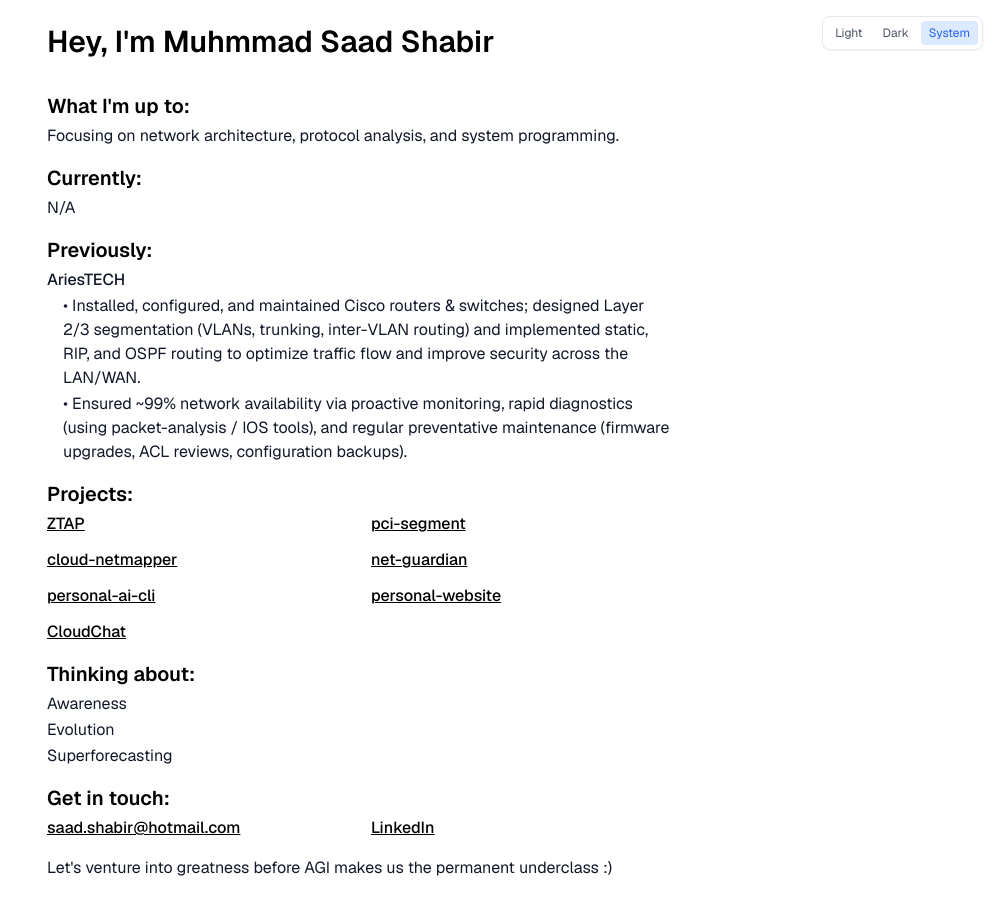
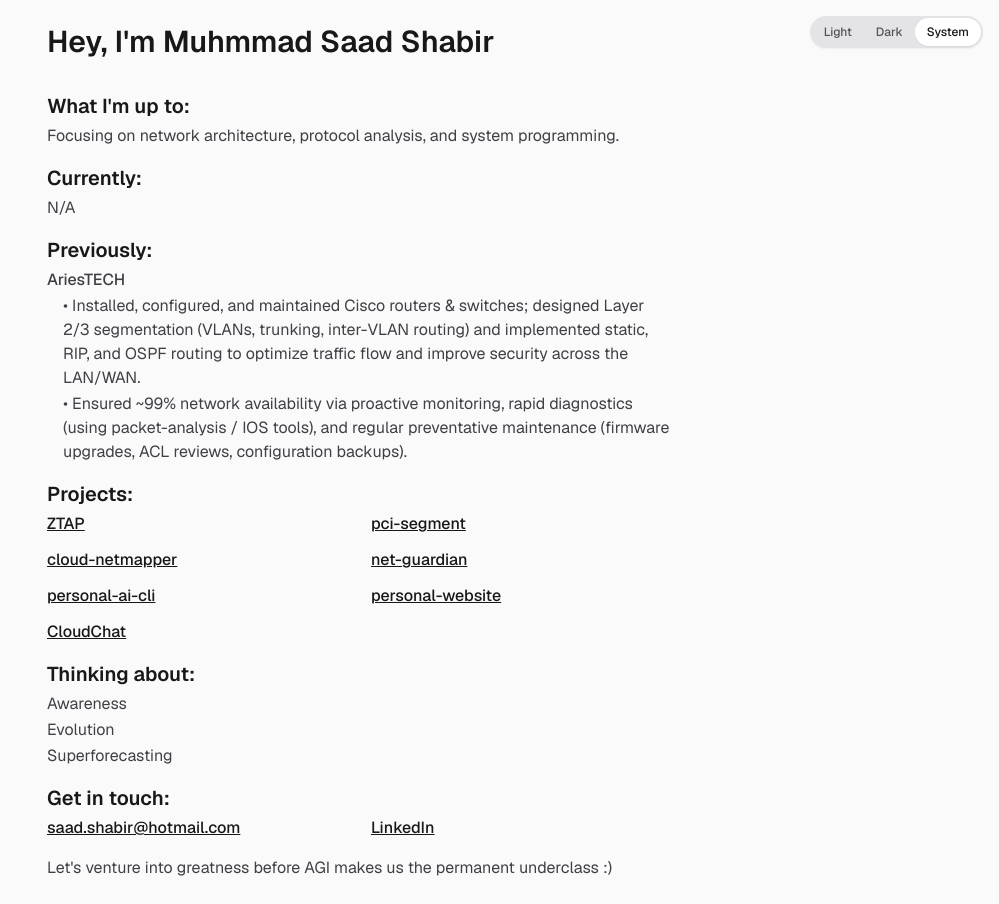
Before and after one commit to msaadshabir/personal-website, a Next.js app: page / in a window 1280 px wide. Shown: the whole page, without its empty margins (281-1280 px from the left). Built offline with nearby package versions, Linux system fonts and the light colour scheme.

Commit message:
Refactor to use zinc color palette and update branding

```diff
--- a/app/layout.tsx
+++ b/app/layout.tsx
@@ -12,7 +12,7 @@ export const metadata: Metadata = {
     title: "Muhmmad Saad Shabir",
     description: "Focusing on network architecture, protocol analysis, and system programming.",
     type: "website",
-    url: "https://saad-pw.vercel.app/",
+    url: "https://msaadshabir.vercel.app/",
   },
   twitter: {
     card: "summary",
@@ -22,7 +22,7 @@ export const metadata: Metadata = {
 };
 
 export const viewport = {
-  themeColor: "#ffffff",
+  themeColor: "#fafafa",
 };
 
 export default function RootLayout({
@@ -32,7 +32,7 @@ export default function RootLayout({
 }>) {
   return (
     <html lang="en" className={GeistSans.className}>
-      <body className="antialiased min-h-screen bg-white dark:bg-gray-900 text-gray-900 dark:text-gray-100">
+      <body className="antialiased min-h-screen bg-zinc-50 dark:bg-zinc-900 text-zinc-700 dark:text-zinc-300">
         <ThemeProvider>
           <ThemeToggle />
           {children}
--- a/app/page.js
+++ b/app/page.js
@@ -4,19 +4,19 @@ import React from "react";
 
 export default function Home() {
   return (
-    <div className="min-h-screen bg-white dark:bg-gray-900">
-      <main className="max-w-2xl mx-auto px-4 sm:px-6 py-6 text-gray-900 dark:text-gray-100 font-normal">
-        <h1 className="text-2xl sm:text-3xl font-semibold mb-2 text-black dark:text-white">Hey, I'm Muhmmad Saad Shabir</h1>
+    <div className="min-h-screen bg-zinc-50 dark:bg-zinc-900">
+      <main className="max-w-2xl mx-auto px-4 sm:px-6 py-6 text-zinc-700 dark:text-zinc-300 font-normal">
+        <h1 className="text-2xl sm:text-3xl font-semibold mb-2 text-zinc-900 dark:text-zinc-50">Hey, I'm Muhmmad Saad Shabir</h1>
         <div className="mb-8" />
 
-        <h2 className="text-xl font-semibold mb-1 text-black dark:text-white">What I'm up to:</h2>
-        <p className="mb-4 text-gray-900 dark:text-gray-100 font-normal">Focusing on network architecture, protocol analysis, and system programming.</p>
+        <h2 className="text-xl font-semibold mb-1 text-zinc-900 dark:text-zinc-50">What I'm up to:</h2>
+        <p className="mb-4 text-zinc-700 dark:text-zinc-300 font-normal">Focusing on network architecture, protocol analysis, and system programming.</p>
 
-        <h2 className="text-xl font-semibold mb-1 text-black dark:text-white">Currently:</h2>
-        <p className="mb-4 text-gray-900 dark:text-gray-100 font-normal">N/A</p>
+        <h2 className="text-xl font-semibold mb-1 text-zinc-900 dark:text-zinc-50">Currently:</h2>
+        <p className="mb-4 text-zinc-700 dark:text-zinc-300 font-normal">N/A</p>
 
-        <h2 className="text-xl font-semibold mb-1 text-black dark:text-white">Previously:</h2>
-        <div className="mb-4 space-y-2 text-gray-900 dark:text-gray-100">
+        <h2 className="text-xl font-semibold mb-1 text-zinc-900 dark:text-zinc-50">Previously:</h2>
+        <div className="mb-4 space-y-2 text-zinc-700 dark:text-zinc-300">
           <div>
             <p className="font-medium">AriesTECH</p>
             <div className="ml-4 mt-0.5 space-y-0.5 font-normal">
@@ -26,48 +26,48 @@ export default function Home() {
           </div>
         </div>
 
-        <h2 className="text-xl font-semibold mb-1 text-black dark:text-white">Projects:</h2>
-        <div className="mb-4 grid grid-cols-2 gap-x-6 gap-y-3 text-gray-900 dark:text-gray-100">
+        <h2 className="text-xl font-semibold mb-1 text-zinc-900 dark:text-zinc-50">Projects:</h2>
+        <div className="mb-4 grid grid-cols-2 gap-x-6 gap-y-3 text-zinc-700 dark:text-zinc-300">
           <div>
-            <p className="font-medium"><a href="https://github.com/saad-build/ZTAP" target="_blank" rel="noopener noreferrer" className="text-black dark:text-white underline hover:text-gray-600 dark:hover:text-gray-400">ZTAP</a></p>
+            <p className="font-medium"><a href="https://github.com/saad-build/ZTAP" target="_blank" rel="noopener noreferrer" className="text-zinc-900 dark:text-zinc-50 underline hover:text-blue-600 dark:hover:text-blue-400">ZTAP</a></p>
           </div>
           <div>
-            <p className="font-medium"><a href="https://github.com/saad-build/pci-segment" target="_blank" rel="noopener noreferrer" className="text-black dark:text-white underline hover:text-gray-600 dark:hover:text-gray-400">pci-segment</a></p>
+            <p className="font-medium"><a href="https://github.com/saad-build/pci-segment" target="_blank" rel="noopener noreferrer" className="text-zinc-900 dark:text-zinc-50 underline hover:text-blue-600 dark:hover:text-blue-400">pci-segment</a></p>
           </div>
           <div>
-            <p className="font-medium"><a href="https://github.com/saad-build/cloud-netmapper" target="_blank" rel="noopener noreferrer" className="text-black dark:text-white underline hover:text-gray-600 dark:hover:text-gray-400">cloud-netmapper</a></p>
+            <p className="font-medium"><a href="https://github.com/saad-build/cloud-netmapper" target="_blank" rel="noopener noreferrer" className="text-zinc-900 dark:text-zinc-50 underline hover:text-blue-600 dark:hover:text-blue-400">cloud-netmapper</a></p>
           </div>
           <div>
-            <p className="font-medium"><a href="https://github.com/saad-build/net-guardian" target="_blank" rel="noopener noreferrer" className="text-black dark:text-white underline hover:text-gray-600 dark:hover:text-gray-400">net-guardian</a></p>
+            <p className="font-medium"><a href="https://github.com/saad-build/net-guardian" target="_blank" rel="noopener noreferrer" className="text-zinc-900 dark:text-zinc-50 underline hover:text-blue-600 dark:hover:text-blue-400">net-guardian</a></p>
           </div>
           <div>
-            <p className="font-medium"><a href="https://github.com/saad-build/personal-ai-cli" target="_blank" rel="noopener noreferrer" className="text-black dark:text-white underline hover:text-gray-600 dark:hover:text-gray-400">personal-ai-cli</a></p>
+            <p className="font-medium"><a href="https://github.com/saad-build/personal-ai-cli" target="_blank" rel="noopener noreferrer" className="text-zinc-900 dark:text-zinc-50 underline hover:text-blue-600 dark:hover:text-blue-400">personal-ai-cli</a></p>
           </div>
           <div>
-            <p className="font-medium"><a href="https://github.com/saad-build/personal-website" target="_blank" rel="noopener noreferrer" className="text-black dark:text-white underline hover:text-gray-600 dark:hover:text-gray-400">personal-website</a></p>
+            <p className="font-medium"><a href="https://github.com/saad-build/personal-website" target="_blank" rel="noopener noreferrer" className="text-zinc-900 dark:text-zinc-50 underline hover:text-blue-600 dark:hover:text-blue-400">personal-website</a></p>
           </div>
           <div>
-            <p className="font-medium"><a href="https://github.com/saad-build/CloudChat" target="_blank" rel="noopener noreferrer" className="text-black dark:text-white underline hover:text-gray-600 dark:hover:text-gray-400">CloudChat</a></p>
+            <p className="font-medium"><a href="https://github.com/saad-build/CloudChat" target="_blank" rel="noopener noreferrer" className="text-zinc-900 dark:text-zinc-50 underline hover:text-blue-600 dark:hover:text-blue-400">CloudChat</a></p>
           </div>
         </div>
 
-        <h2 className="text-xl font-semibold mb-1 text-black dark:text-white">Thinking about:</h2>
-        <div className="mb-4 text-gray-900 dark:text-gray-100 font-normal space-y-0.5">
+        <h2 className="text-xl font-semibold mb-1 text-zinc-900 dark:text-zinc-50">Thinking about:</h2>
+        <div className="mb-4 text-zinc-700 dark:text-zinc-300 font-normal space-y-0.5">
           <p>Awareness</p>
           <p>Evolution</p>
           <p>Superforecasting</p>
         </div>
 
-        <h2 className="text-xl font-semibold mb-1 text-black dark:text-white">Get in touch:</h2>
+        <h2 className="text-xl font-semibold mb-1 text-zinc-900 dark:text-zinc-50">Get in touch:</h2>
         <div className="mb-4 grid grid-cols-2 gap-x-6 gap-y-3">
           <div>
-            <a href="mailto:saad.shabir@hotmail.com" className="text-black dark:text-white font-medium underline hover:text-gray-600 dark:hover:text-gray-400">saad.shabir@hotmail.com</a>
+            <a href="mailto:saad.shabir@hotmail.com" className="text-zinc-900 dark:text-zinc-50 font-medium underline hover:text-blue-600 dark:hover:text-blue-400">saad.shabir@hotmail.com</a>
           </div>
           <div>
-            <a href="https://www.linkedin.com/in/saadshabir/" target="_blank" rel="noopener noreferrer" className="text-black dark:text-white font-medium underline hover:text-gray-600 dark:hover:text-gray-400">LinkedIn</a>
+            <a href="https://www.linkedin.com/in/saadshabir/" target="_blank" rel="noopener noreferrer" className="text-zinc-900 dark:text-zinc-50 font-medium underline hover:text-blue-600 dark:hover:text-blue-400">LinkedIn</a>
           </div>
         </div>
-        <p className="text-gray-900 dark:text-gray-100 font-normal">Let's venture into greatness before AGI makes us the permanent underclass :)</p>
+        <p className="text-zinc-700 dark:text-zinc-300 font-normal">Let's venture into greatness before AGI makes us the permanent underclass :)</p>
       </main>
     </div>
   );
--- a/components/ThemeToggle.tsx
+++ b/components/ThemeToggle.tsx
@@ -12,14 +12,14 @@ export function ThemeToggle() {
 
   return (
     <div className="fixed top-4 right-4 z-50">
-      <div className="bg-white/90 dark:bg-gray-800/90 backdrop-blur-sm border border-gray-200 dark:border-gray-700 rounded-lg p-1 shadow-sm">
-        <div className="flex items-center space-x-1">
+      <div className="bg-zinc-200 dark:bg-zinc-800 rounded-full p-0.5 shadow-sm">
+        <div className="flex items-center">
           <button
             onClick={() => handleThemeChange('light')}
-            className={`px-2 py-1 text-xs rounded ${
+            className={`px-3 py-1.5 text-xs font-medium rounded-full transition-all duration-200 ${
               theme === 'light'
-                ? 'bg-blue-100 dark:bg-blue-900 text-blue-600 dark:text-blue-400'
-                : 'text-gray-600 dark:text-gray-400 hover:bg-gray-100 dark:hover:bg-gray-700'
+                ? 'bg-white dark:bg-zinc-700 text-zinc-900 dark:text-zinc-100 shadow-sm'
+                : 'text-zinc-600 dark:text-zinc-400 hover:text-zinc-900 dark:hover:text-zinc-200'
             }`}
             title="Light mode"
           >
@@ -27,10 +27,10 @@ export function ThemeToggle() {
           </button>
           <button
             onClick={() => handleThemeChange('dark')}
-            className={`px-2 py-1 text-xs rounded ${
+            className={`px-3 py-1.5 text-xs font-medium rounded-full transition-all duration-200 ${
               theme === 'dark'
-                ? 'bg-blue-100 dark:bg-blue-900 text-blue-600 dark:text-blue-400'
-                : 'text-gray-600 dark:text-gray-400 hover:bg-gray-100 dark:hover:bg-gray-700'
+                ? 'bg-white dark:bg-zinc-700 text-zinc-900 dark:text-zinc-100 shadow-sm'
+                : 'text-zinc-600 dark:text-zinc-400 hover:text-zinc-900 dark:hover:text-zinc-200'
             }`}
             title="Dark mode"
           >
@@ -38,10 +38,10 @@ export function ThemeToggle() {
           </button>
           <button
             onClick={() => handleThemeChange('system')}
-            className={`px-2 py-1 text-xs rounded ${
+            className={`px-3 py-1.5 text-xs font-medium rounded-full transition-all duration-200 ${
               theme === 'system'
-                ? 'bg-blue-100 dark:bg-blue-900 text-blue-600 dark:text-blue-400'
-                : 'text-gray-600 dark:text-gray-400 hover:bg-gray-100 dark:hover:bg-gray-700'
+                ? 'bg-white dark:bg-zinc-700 text-zinc-900 dark:text-zinc-100 shadow-sm'
+                : 'text-zinc-600 dark:text-zinc-400 hover:text-zinc-900 dark:hover:text-zinc-200'
             }`}
             title="Follow system"
           >
--- a/tailwind.config.ts
+++ b/tailwind.config.ts
@@ -10,21 +10,7 @@ const config: Config = {
   theme: {
     extend: {
       fontFamily: {
-        sans: ['-apple-system', 'BlinkMacSystemFont', 'Segoe UI', 'Roboto', 'Helvetica Neue', 'Arial', 'sans-serif'],
-      },
-      colors: {
-        gray: {
-          50: '#f9fafb',
-          100: '#f3f4f6',
-          200: '#e5e7eb',
-          300: '#d1d5db',
-          400: '#9ca3af',
-          500: '#6b7280',
-          600: '#4b5563',
-          700: '#374151',
-          800: '#1f2937',
-          900: '#111827',
-        }
+        sans: ['var(--font-geist-sans)', '-apple-system', 'BlinkMacSystemFont', 'Segoe UI', 'Roboto', 'Helvetica Neue', 'Arial', 'sans-serif'],
       },
     },
   },
```
Also changed, not shown: public/manifest.json, 1 other file (tests, documents, lock files or other folders).
